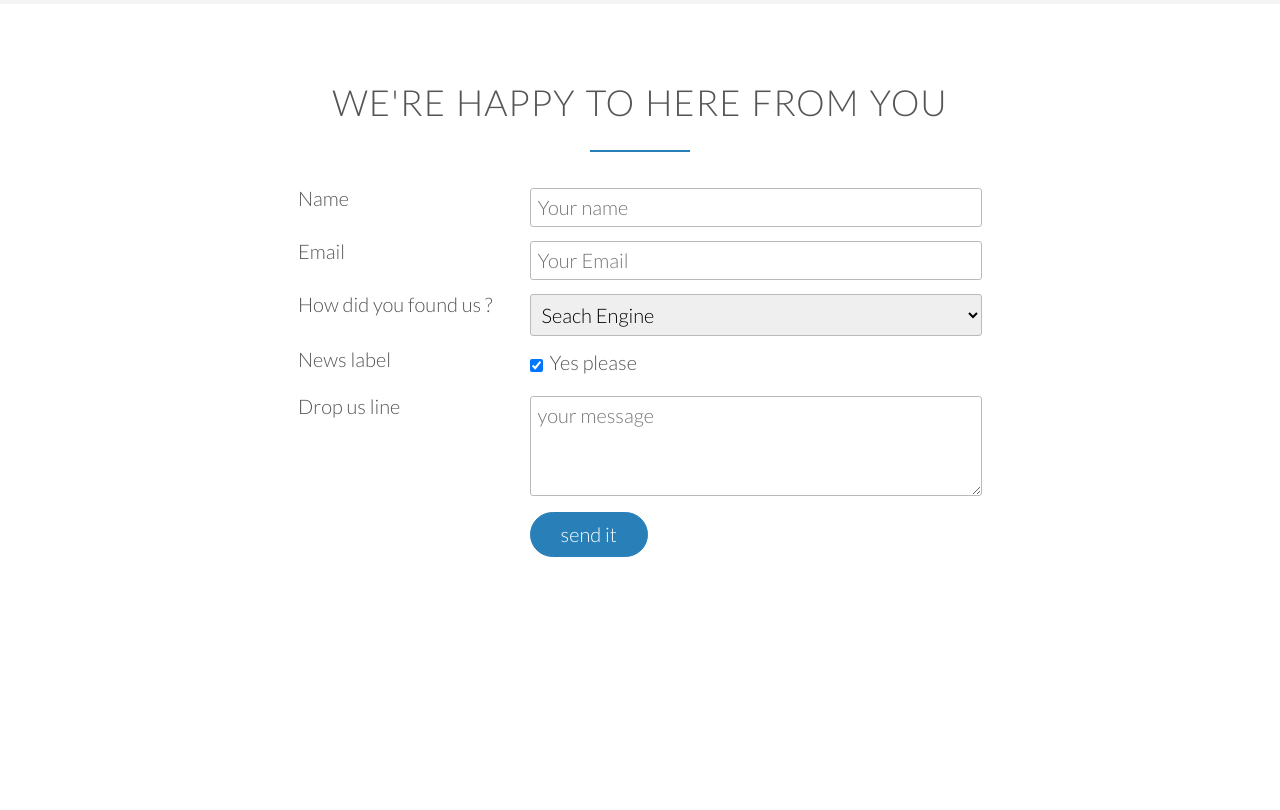
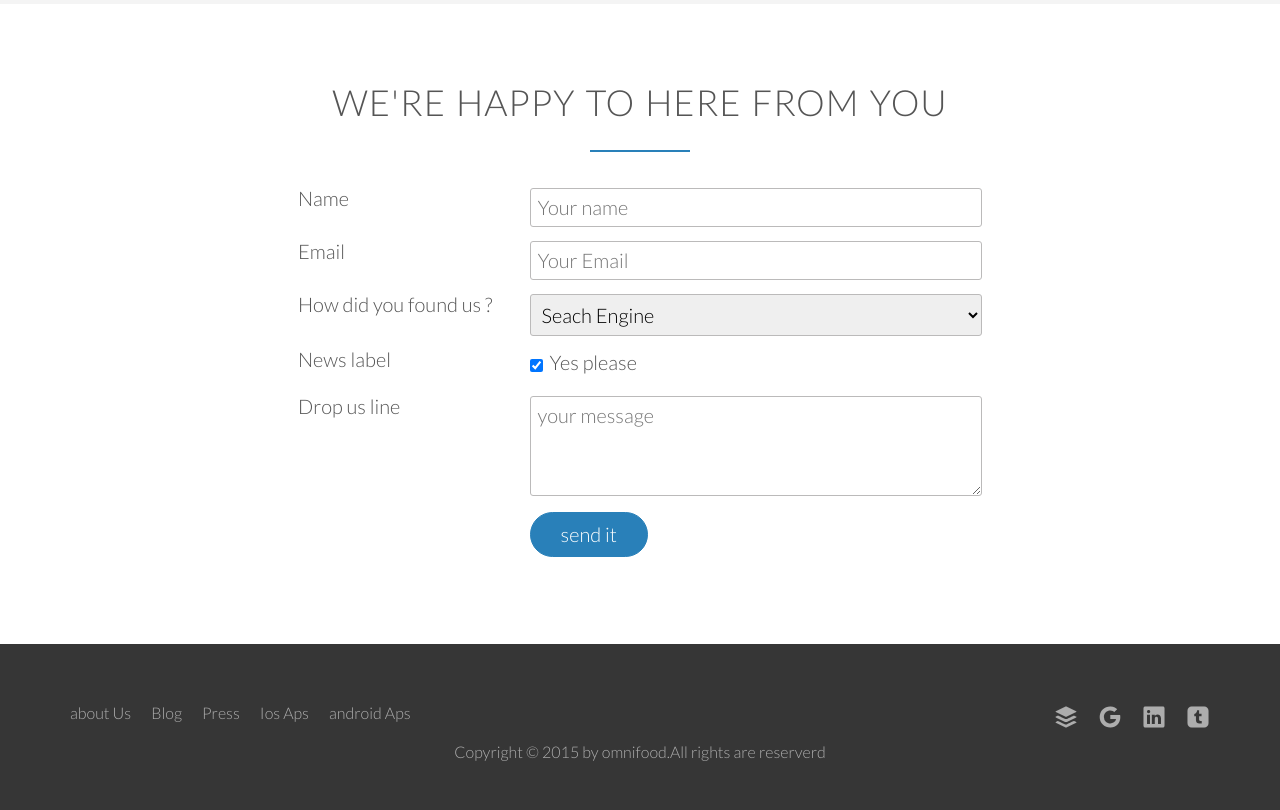
Before and after one commit to rohanvachheta/learn-css-from-jonas-shemedtman, a plain HTML site: page omnifood/index.html in a window 1280 px wide. Shown: the part 4856-5666 px from the top of the page. Before the commit the page ends 5500 px from the top, so only its background shows below. Drawn offline with nearby package versions, Linux system fonts and the light colour scheme.

Commit message:
added footer with some proprty

```diff
--- a/omnifood/index.html
+++ b/omnifood/index.html
@@ -548,5 +548,43 @@
     </section>
 
 
+    <footer class="">
+        <div class="row">
+          <div class="col span_1_of_2">
+              <ul class="footer-nav">
+                <li>
+                  <a href="#">about Us</a>
+                </li><li>
+                  <a href="#">Blog </a>
+                </li><li>
+                  <a href="#">Press</a>
+                </li><li>
+                  <a href="#">Ios Aps</a>
+                </li><li>
+                  <a href="#">android Aps</a>
+                </li>
+              </ul>
+          </div>
+          <div class="col span_1_of_2">
+            <ul class="social-link">
+              <li>
+                <a href="#"><ion-icon class="buffer" name="logo-buffer"></ion-icon></a>
+              </li><li>
+                <a href="#"><ion-icon class="google" name="logo-google"></ion-icon></a>
+              </li><li>
+                <a href="#"><ion-icon class="linkedin" name="logo-linkedin"></ion-icon></a>
+              </li><li>
+                <a href="#"><ion-icon class="tumblr" name="logo-tumblr"></ion-icon></a>
+              </li>
+            </ul>
+          </div>
+        </div>
+
+        <div class="row">
+          <p>
+            Copyright &copy; 2015 by omnifood.All rights are reserverd
+          </p>
+        </div>
+    </footer>
   </body>
 </html>
--- a/omnifood/style.css
+++ b/omnifood/style.css
@@ -450,7 +450,96 @@ textarea{
   height: 100px;
 }
 
+/* all input focus */
+
 *:focus{
   outline: none;
-  border: 1px solid #555;
+  border: 1px solid rgb(39, 39, 39);
 }
+
+
+/* footer */
+
+
+footer{
+  background-color: rgb(54, 54, 54);
+  padding: 50px;
+  font-size: 80%;
+}
+
+.footer-nav{
+  list-style: none;
+  float: left;
+}
+
+.footer-nav li,
+.social-link li{
+  display: inline-block;
+  margin-right: 20px;
+
+}
+
+.social-link{
+  list-style: none;
+  float: right;
+}
+
+.footer-nav li:last-child,
+.social-link li:last-child{
+  margin-right: 0;
+}
+
+.footer-nav li a:link,
+.footer-nav li a:visited,
+.social-link li a:visited,
+.social-link li a:link{
+
+    text-decoration: none;
+    border: 0;
+    color: rgb(173, 173, 173);
+    transition: color 0.7s;
+
+}
+
+.footer-nav li a:hover,.footer-nav li a:active{
+  color: #000000;
+
+}
+
+.social-link li a:link,
+.social-link li a:visited{
+  font-size: 150%;
+}
+
+.buffer,
+.google,
+.linkedin,
+.tumbler{
+  transition: color 0.4s;
+}
+
+.buffer:hover{
+  color: #2980b9;
+}
+
+.google:hover{
+  color: rgb(214, 72, 72);
+}
+
+.linkedin:hover{
+  color: #586e7c;
+}
+
+.tumblr:hover{
+  color: #65a3cc;
+}
+
+
+
+footer p{
+
+  color: rgb(173, 173, 173);
+  text-align: center;
+  margin-top: 50px;
+
+}
```
